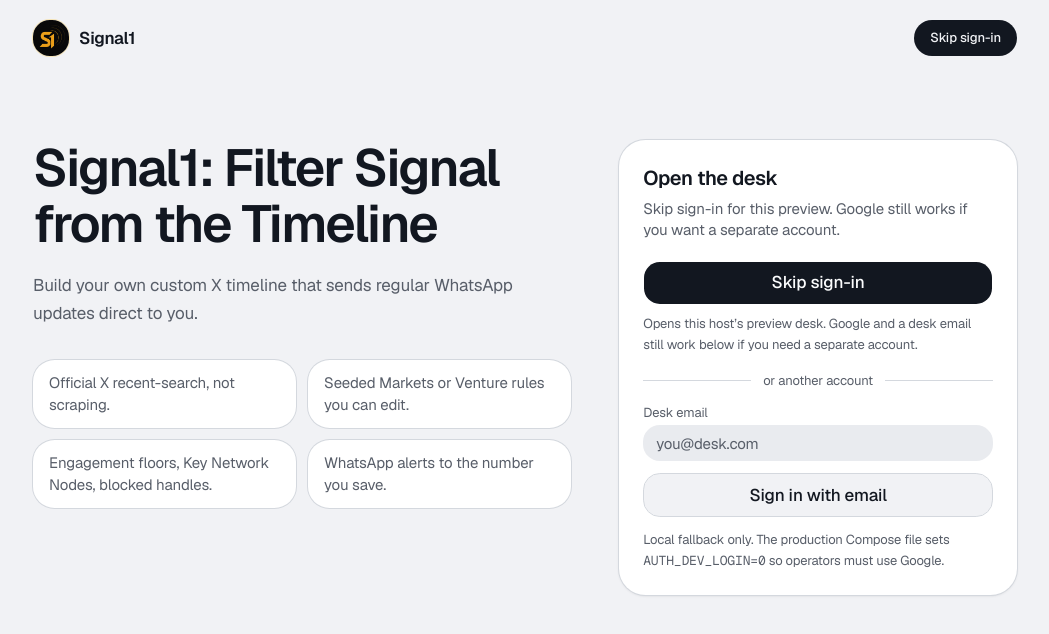
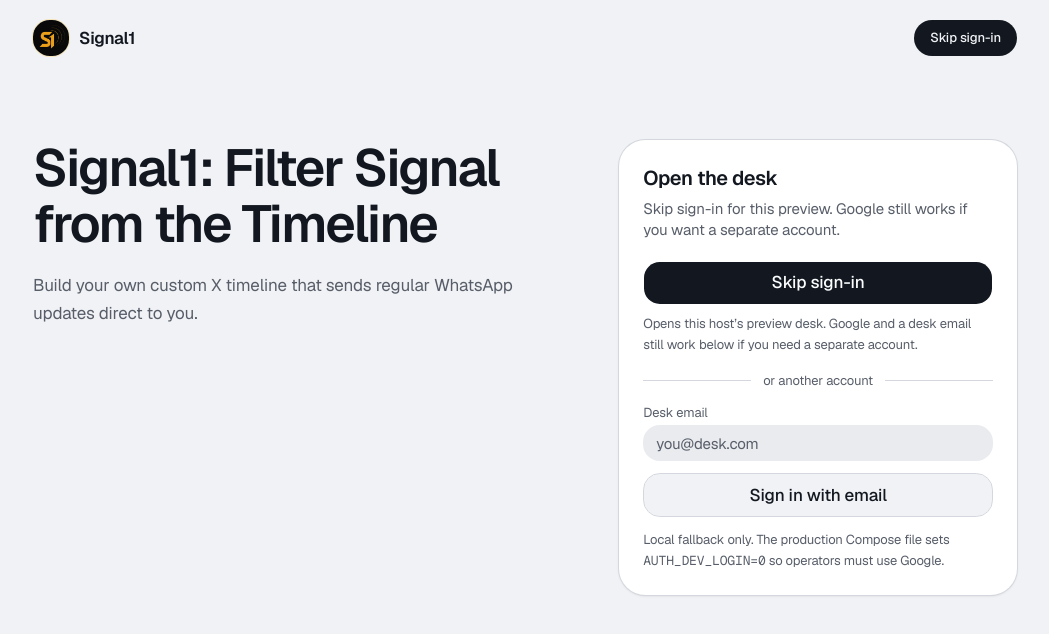
Before and after one commit to jshoykhet/signl1, a Next.js app: page / in a window 1280 px wide. Shown: the top 634 px of the page, without its empty margins (115-1164 px from the left). Built offline with nearby package versions, Linux system fonts and the light colour scheme; no server answers.

Commit message:
Remove the four feature cards from the landing page.
Co-authored-by: contact <contact@randian.capital>

```diff
--- a/src/components/marketing-home.tsx
+++ b/src/components/marketing-home.tsx
@@ -47,20 +47,6 @@ export function MarketingHome({
             <p className="mt-5 max-w-xl text-[17px] leading-relaxed text-muted-foreground">
               Build your own custom X timeline that sends regular WhatsApp updates direct to you.
             </p>
-            <ul className="mt-8 grid gap-3 text-[15px] text-muted-foreground sm:grid-cols-2">
-              <li className="rounded-2xl bg-card px-4 py-3 ring-1 ring-border">
-                Official X recent-search, not scraping.
-              </li>
-              <li className="rounded-2xl bg-card px-4 py-3 ring-1 ring-border">
-                Seeded Markets or Venture rules you can edit.
-              </li>
-              <li className="rounded-2xl bg-card px-4 py-3 ring-1 ring-border">
-                Engagement floors, Key Network Nodes, blocked handles.
-              </li>
-              <li className="rounded-2xl bg-card px-4 py-3 ring-1 ring-border">
-                WhatsApp alerts to the number you save.
-              </li>
-            </ul>
           </div>
 
           <div id="start" className="rounded-3xl bg-card p-6 shadow-sm ring-1 ring-border">
```
